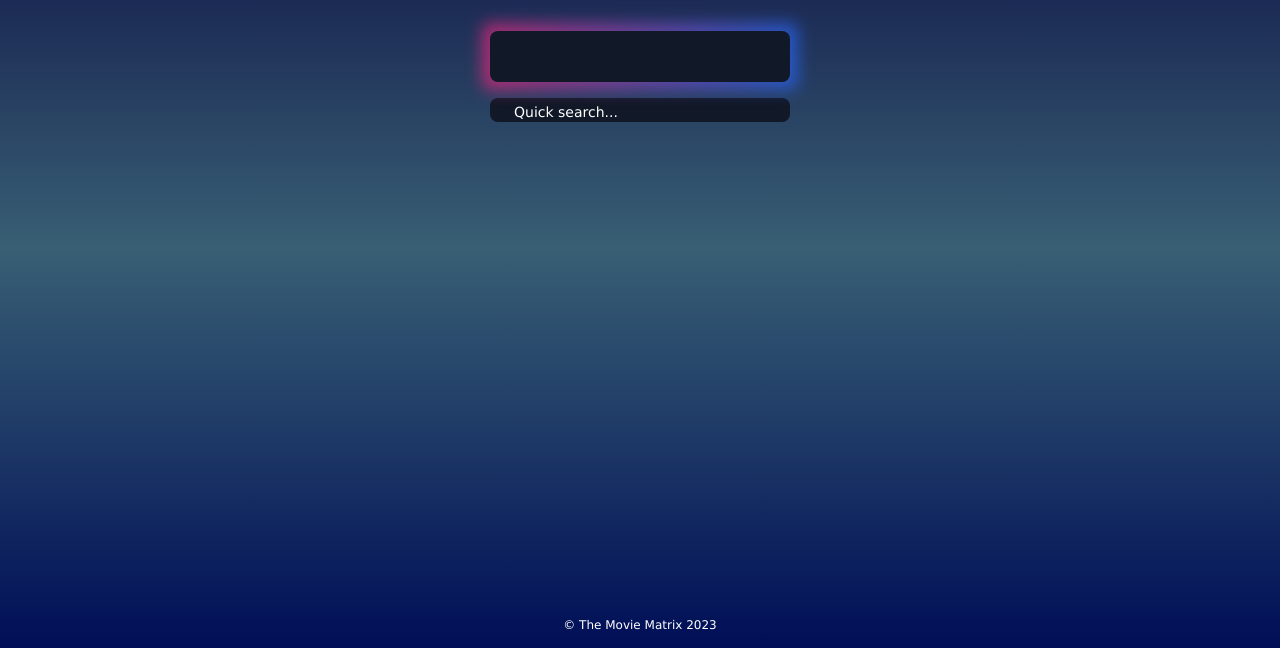
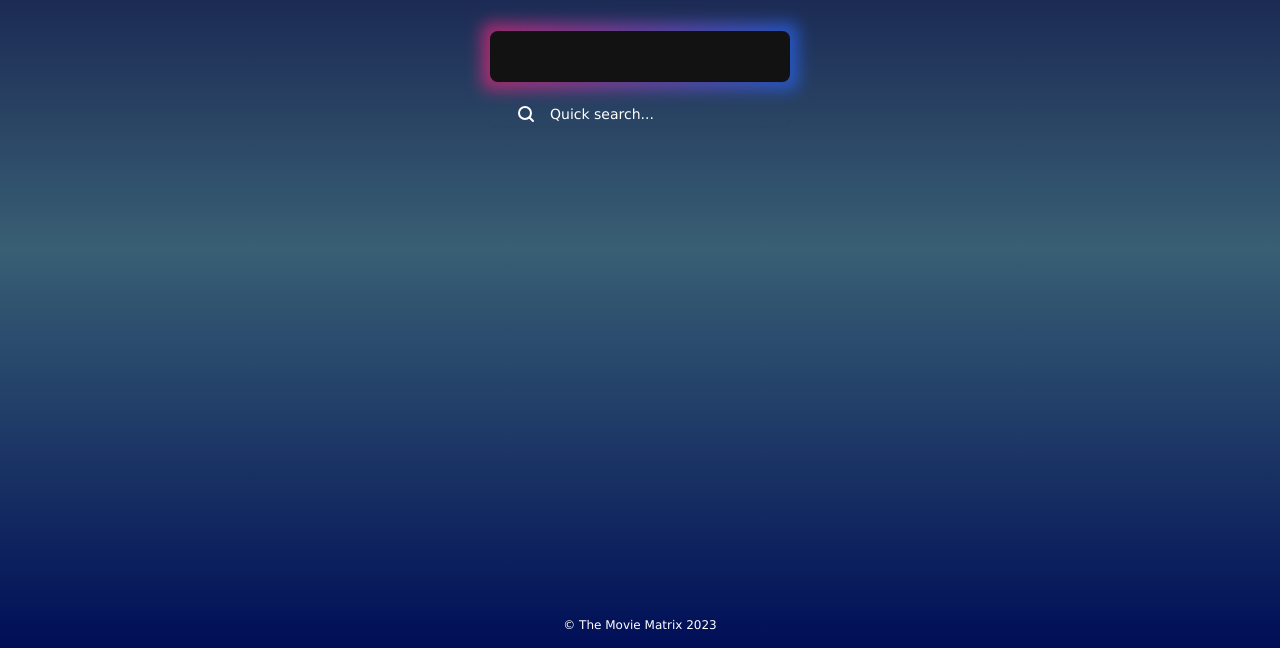
Before and after one commit to Leesaal/TheMovieMatrix, a plain HTML site: page index.html in a window 1280 px wide. Shown: the part 152-800 px from the top of the page. Drawn offline with nearby package versions, Linux system fonts and the light colour scheme.

Commit message:
added magnifying glass to search btn

```diff
--- a/index.html
+++ b/index.html
@@ -47,9 +47,17 @@
                     <div class="relative">
                         <div class="absolute -inset-1 bg-gradient-to-r from-pink-600 to-blue-600 rounded-lg blur opacity-75 hover:opacity-100 -inset-2 transition duration-1000"></div>
                     <!-- <img src="assets/images/Logo-image.png" class="flex container h-6 w-6 alt="icon"> -->
-                    <input class="relative bg-gray-900 px-7 py-4 rounded-lg leading-none flex items-center" type="text" id="searchQuery" name="search" placeholder="" aria-label="search by movie-name">
+                    <input class="relative dark:bg-slate-800 shadow-sm px-7 py-4 rounded-lg leading-none flex items-center" type="text" id="searchQuery" name="search" placeholder="" aria-label="search by movie-name">
                      </div>
-                    <button id="searchBtn"class = " items-center px-6 text-sm pt-1 text-white bg-gray-900 rounded-lg hover:bg-pink-800 bg-gradient">Quick search...</button>
+                     <button id="searchBtn" class="items-center px-6 text-sm pt-1 text-white dark:bg-slate-800 shadow-sm rounded-lg hover:bg-pink-800 bg-gradient">
+                        <div class="flex items-center">
+                          <svg width="24" height="24" fill="none" aria-hidden="true" class="mr-3 flex-none">
+                            <path d="m19 19-3.5-3.5" stroke="currentColor" stroke-width="2" stroke-linecap="round" stroke-linejoin="round"></path>
+                            <circle cx="11" cy="11" r="6" stroke="currentColor" stroke-width="2" stroke-linecap="round" stroke-linejoin="round"></circle>
+                          </svg>
+                          <span class="align">Quick search...</span>
+                        </div>
+                      </button>
                     <div id="search-history-container" class="row m-0 search-history-container"></div>
                 </div>
                 </div>
```
